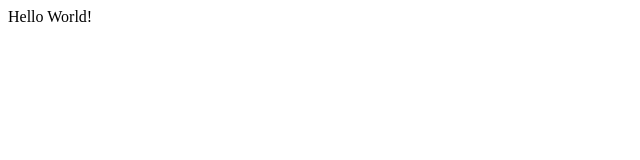
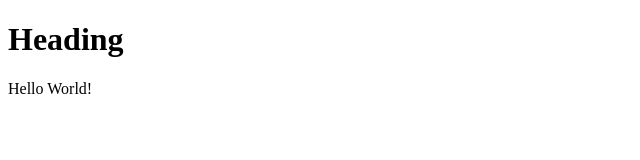
Before and after one commit to KaraboShirely/login-server, a plain HTML site: page index.html in a window 1280 px wide. Shown: the whole page, without its empty margins (0-640 px from the left). Drawn offline with Linux system fonts and the light colour scheme.

Commit message:
Update index.html

```diff
--- a/index.html
+++ b/index.html
@@ -5,6 +5,7 @@
     <meta name="viewport" content="width=device-width, initial-scale=1.0">
     <title>Login</title>
 </head>
+    <h1 style=color:"blue">Heading</h1>
 <body>
     Hello World!
 </body>
```
